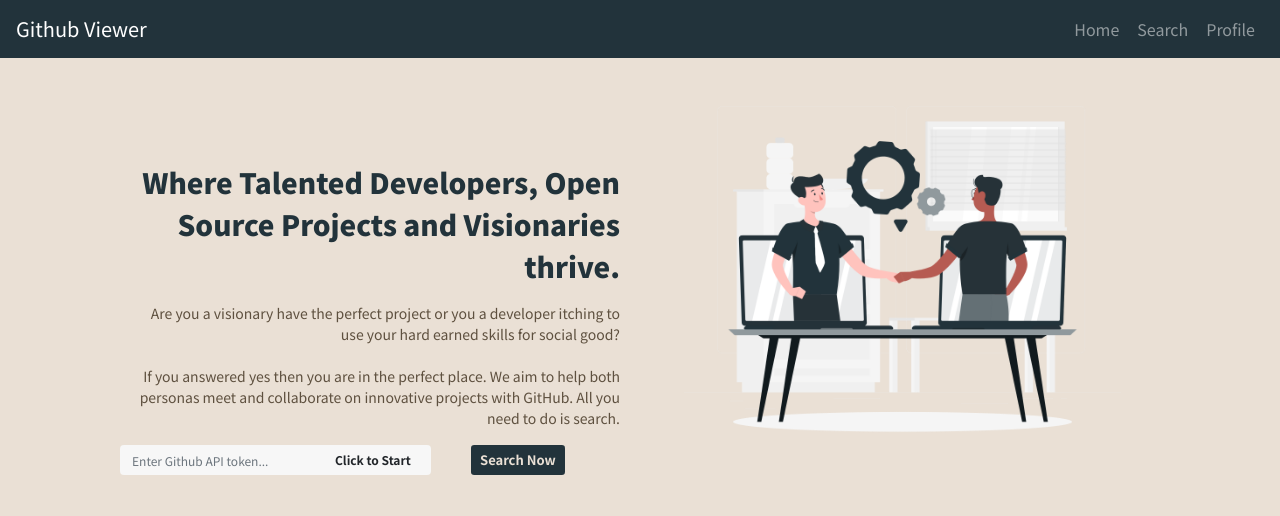
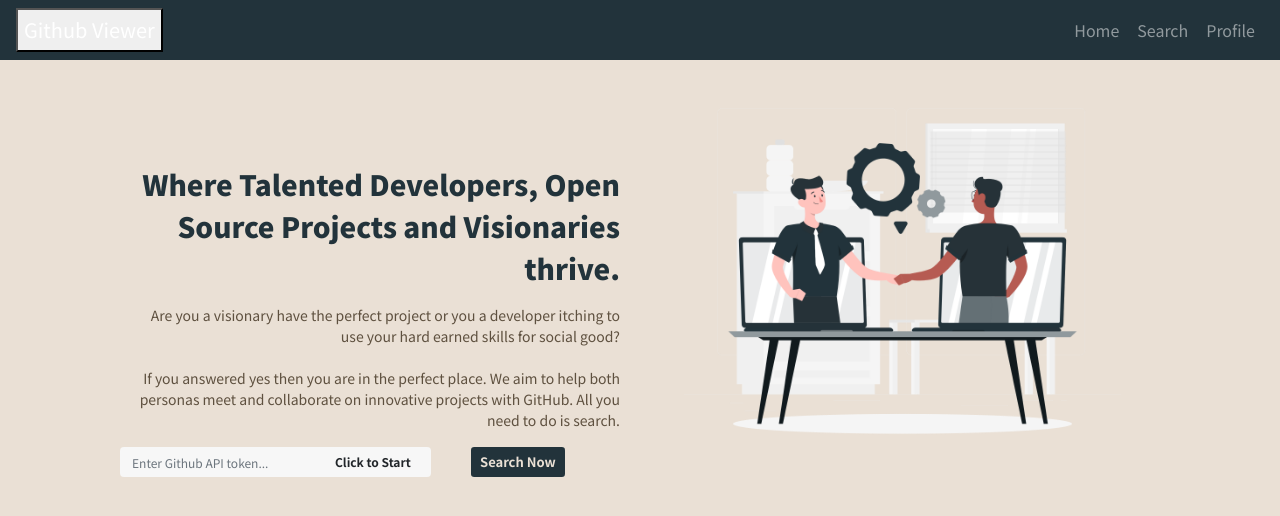
Before and after one commit to g90tony/github-search, an Angular app: page / in a window 1280 px wide. Shown: the top 516 px of the page. Built offline with nearby package versions, Linux system fonts and the light colour scheme.

Commit message:
forgot brand button

```diff
--- a/src/app/components/nav-bar/nav-bar.component.html
+++ b/src/app/components/nav-bar/nav-bar.component.html
@@ -1,5 +1,5 @@
 <nav class="navbar navbar-expand-lg navbar-dark navbar-custom-style">
-  <a class="navbar-brand" href="/">Github Viewer</a>
+  <button class="navbar-brand" (click)="loadHome()">Github Viewer</button>
   <button
     class="navbar-toggler"
     type="button"
```
